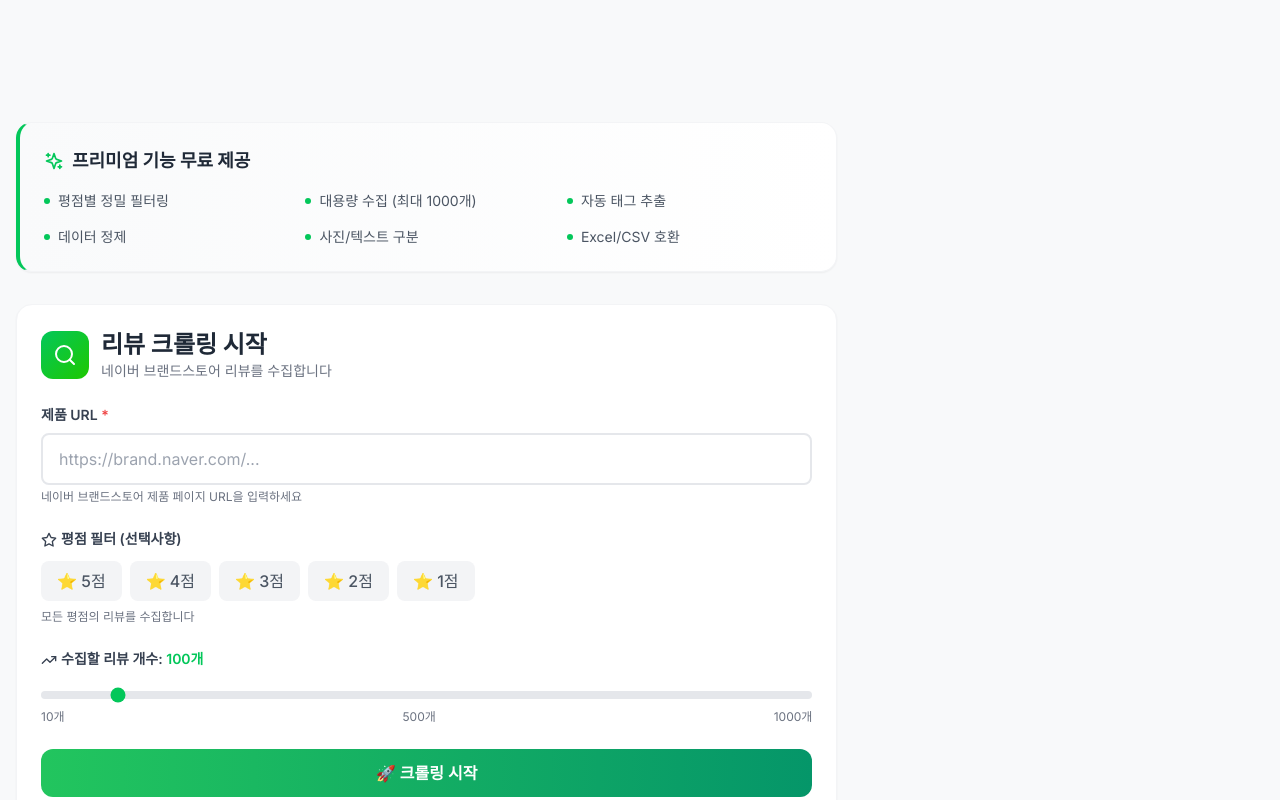
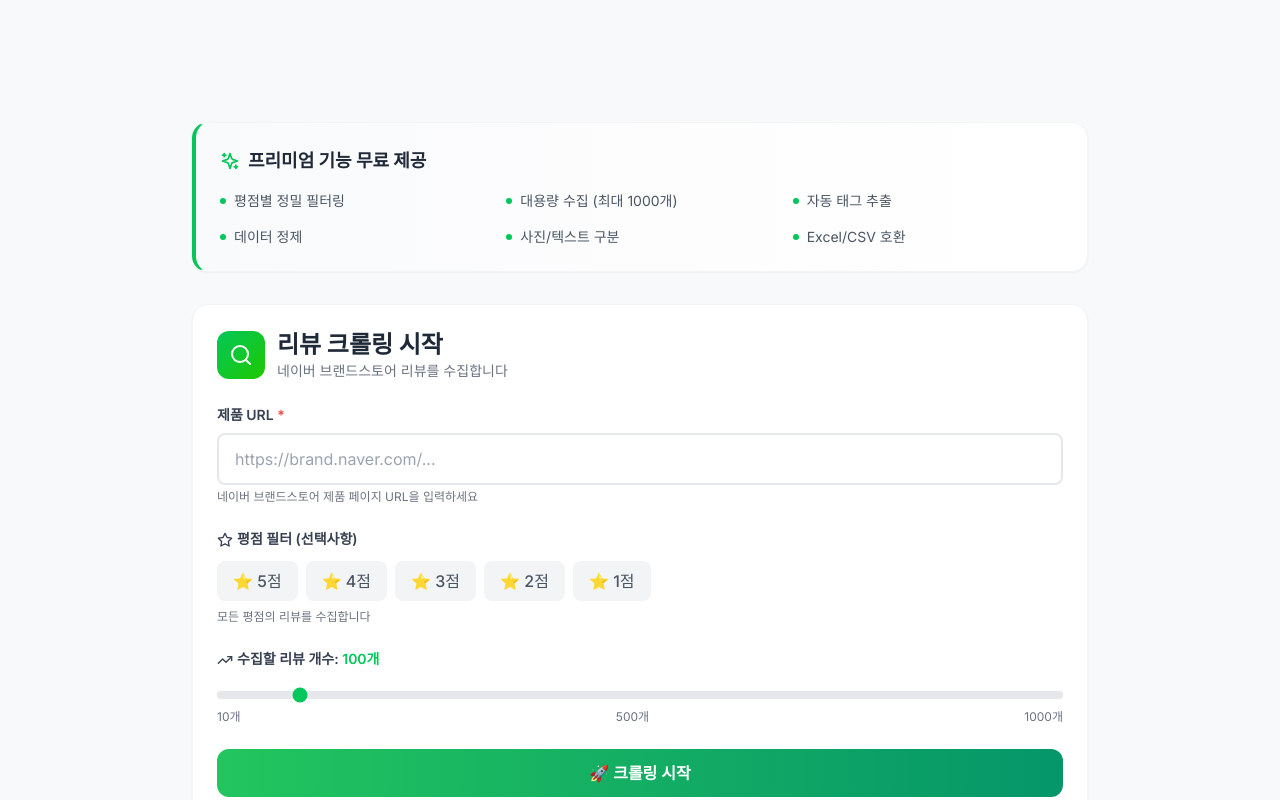
Before and after one commit to gitchoish/crawler, a Next.js app in the folder frontend/: page / in a window 1280 px wide. Shown: the part 480-1280 px from the top of the page. Built offline with nearby package versions, Linux system fonts and the light colour scheme.

Commit message:
ㅠㅠㅠ

```diff
--- a/frontend/app/page.tsx
+++ b/frontend/app/page.tsx
@@ -116,10 +116,8 @@ export default function Home() {
             <TopBannerAd />
 
             {/* 메인 컨텐츠 */}
-            <div className="grid grid-cols-1 lg:grid-cols-3 gap-8 mt-12">
-                {/* 왼쪽: 입력 폼 및 진행상태 */}
-                <div className="lg:col-span-2 space-y-8">
-                    {/* 프리미엄 기능 배너 (위치 이동 및 가로형 디자인 적용) */}
+            <div className="max-w-4xl mx-auto mt-12 space-y-8">
+                {/* 프리미엄 기능 배너 */}
                 <div className="card border-l-4 border-l-naver-green bg-gradient-to-r from-gray-50 to-white">
                     <h3 className="text-lg font-bold text-gray-800 mb-4 flex items-center gap-2">
                         <Sparkles className="w-5 h-5 text-naver-green" />
@@ -181,7 +179,7 @@ export default function Home() {
                     </div>
                 )}
 
-                    {/* 사용 가이드 (카드 디자인 개선) */}
+                {/* 사용 가이드 */}
                 <div className="card bg-gradient-to-br from-white to-gray-50">
                     <h3 className="text-lg font-bold text-gray-800 mb-6 flex items-center gap-2">
                         <span className="w-1 h-6 bg-naver-green rounded-full"></span>
@@ -203,10 +201,9 @@ export default function Home() {
                         ))}
                     </div>
                 </div>
-                </div>
 
-                {/* 오른쪽: 사이드바 */}
-                <div className="lg:col-span-1 space-y-8">
+                {/* 하단 광고 (기존 사이드바 광고 이동) */}
+                <div className="flex justify-center pt-8">
                     <SidebarAd />
                 </div>
             </div>
```
Lines whose indentation alone changed are shown as unchanged.
